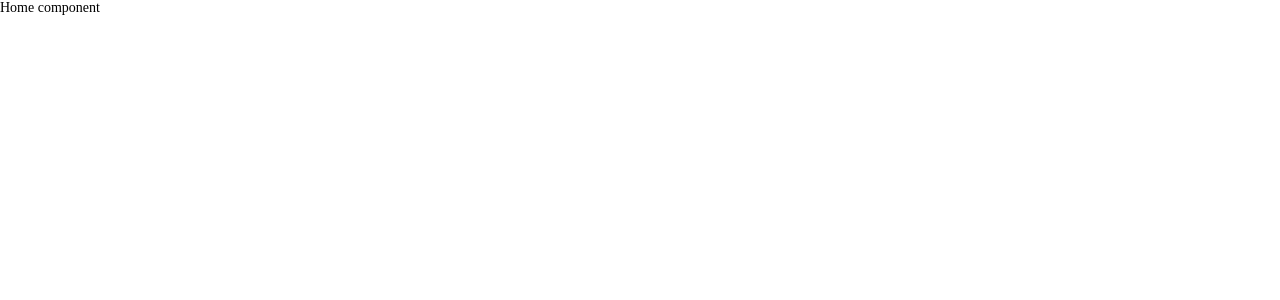
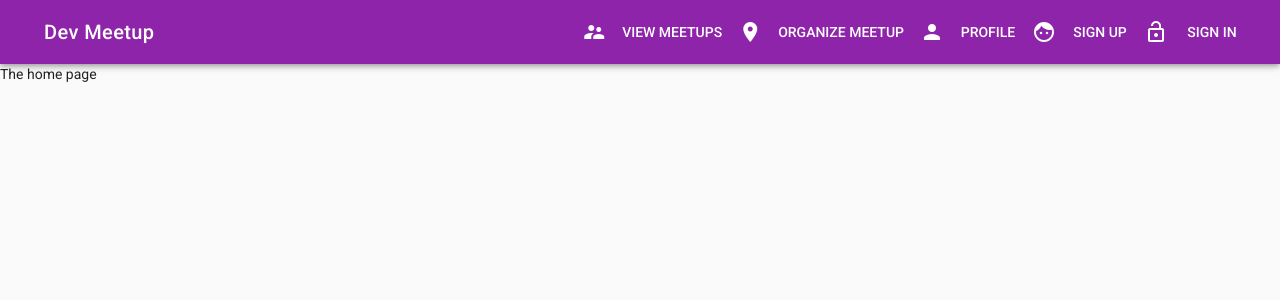
Before and after one commit to vanvibig/yt-devmeetup-vue, a Vue app: page /#/ in a window 1280 px wide. Shown: the top 300 px of the page. Built offline with nearby package versions, Linux system fonts and the light colour scheme.

Commit message:
fin the home page

```diff
--- a/src/App.vue
+++ b/src/App.vue
@@ -1,8 +1,47 @@
 <template>
-    <div>
-        <router-view/>
-    </div>
+    <v-app>
+        <v-toolbar dark class="purple darken-1">
+            <v-toolbar-side-icon class="hidden-sm-and-up" @click.native="sideNav = !sideNav"></v-toolbar-side-icon>
+            <v-toolbar-title>Dev Meetup</v-toolbar-title>
+            <v-spacer></v-spacer>
+            <v-toolbar-items v-for="item in menuItems" :key="item.title" class="hidden-xs-only">
+                <v-icon>{{ item.icon }}</v-icon>
+                <v-btn flat>{{item.title}}</v-btn>
+            </v-toolbar-items>
+        </v-toolbar>
+        <main>
+            <router-view></router-view>
+        </main>
+        <v-navigation-drawer v-model="sideNav">
+            <v-list>
+                <v-list-tile v-for="item in menuItems" :key="item.title">
+                    <v-list-tile-action>
+                        <v-icon>{{ item.icon }}</v-icon>
+                    </v-list-tile-action>
+                    <v-list-tile-content>{{item.title}}</v-list-tile-content>
+                </v-list-tile>
+            </v-list>
+        </v-navigation-drawer>
+    </v-app>
 </template>
+
+<script>
+    export default {
+        data() {
+            return {
+                sideNav: false,
+                menuItems: [
+                    {icon: 'supervisor_account', title: 'View Meetups'},
+                    {icon: 'room', title: 'Organize Meetup'},
+                    {icon: 'person', title: 'Profile'},
+                    {icon: 'face', title: 'Sign up'},
+                    {icon: 'lock_open', title: 'Sign in'},
+                ]
+            }
+        }
+    }
+</script>
+
 <style lang="stylus">
     @import "./stylus/main.styl"
 </style>
--- a/src/components/Home.vue
+++ b/src/components/Home.vue
@@ -1,10 +1,5 @@
 <template>
-    <div>Home component</div>
+    <div>
+        <p>The home page</p>
+    </div>
 </template>
-
-<script>
-
-    export default {
-        name: 'home'
-    }
-</script>
```
